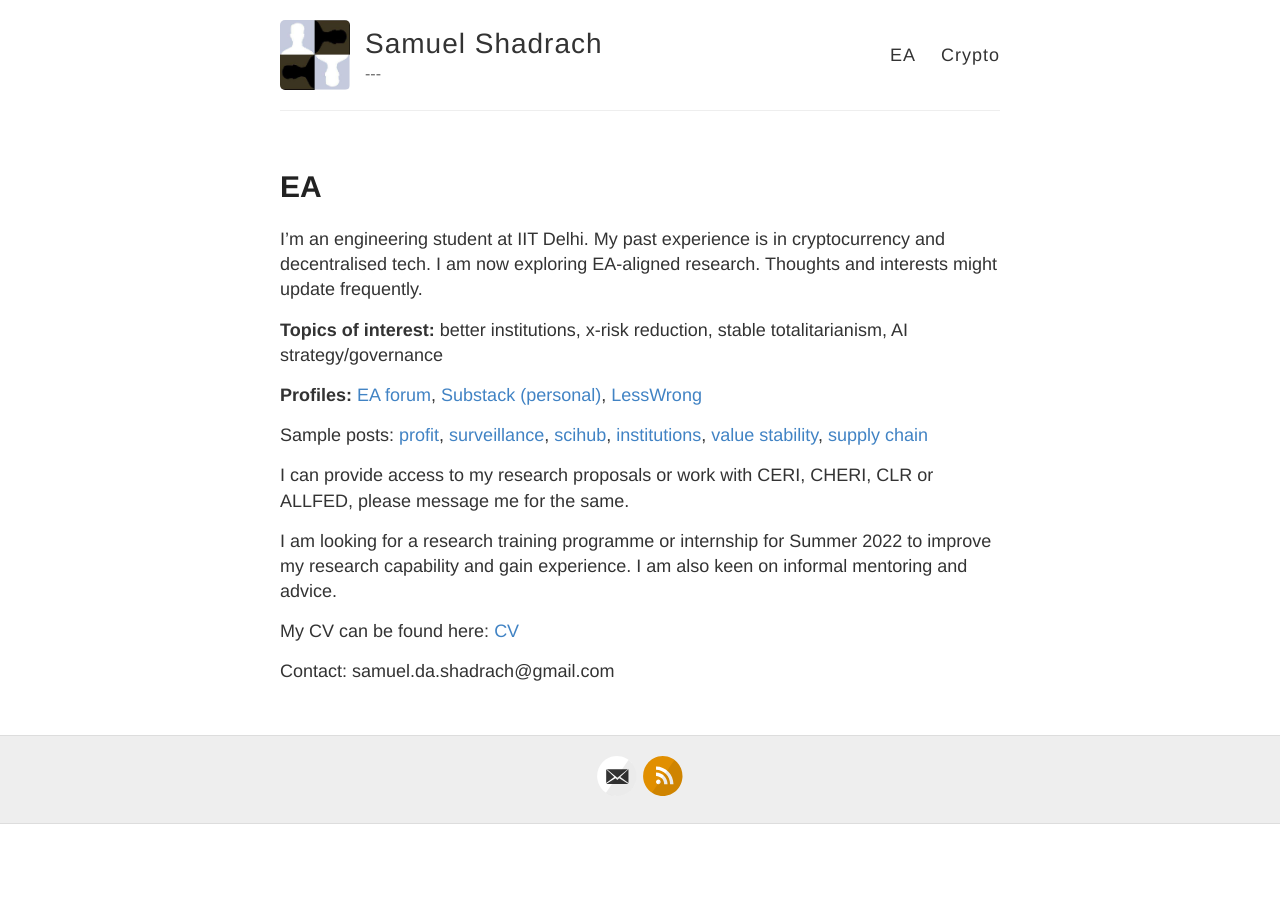
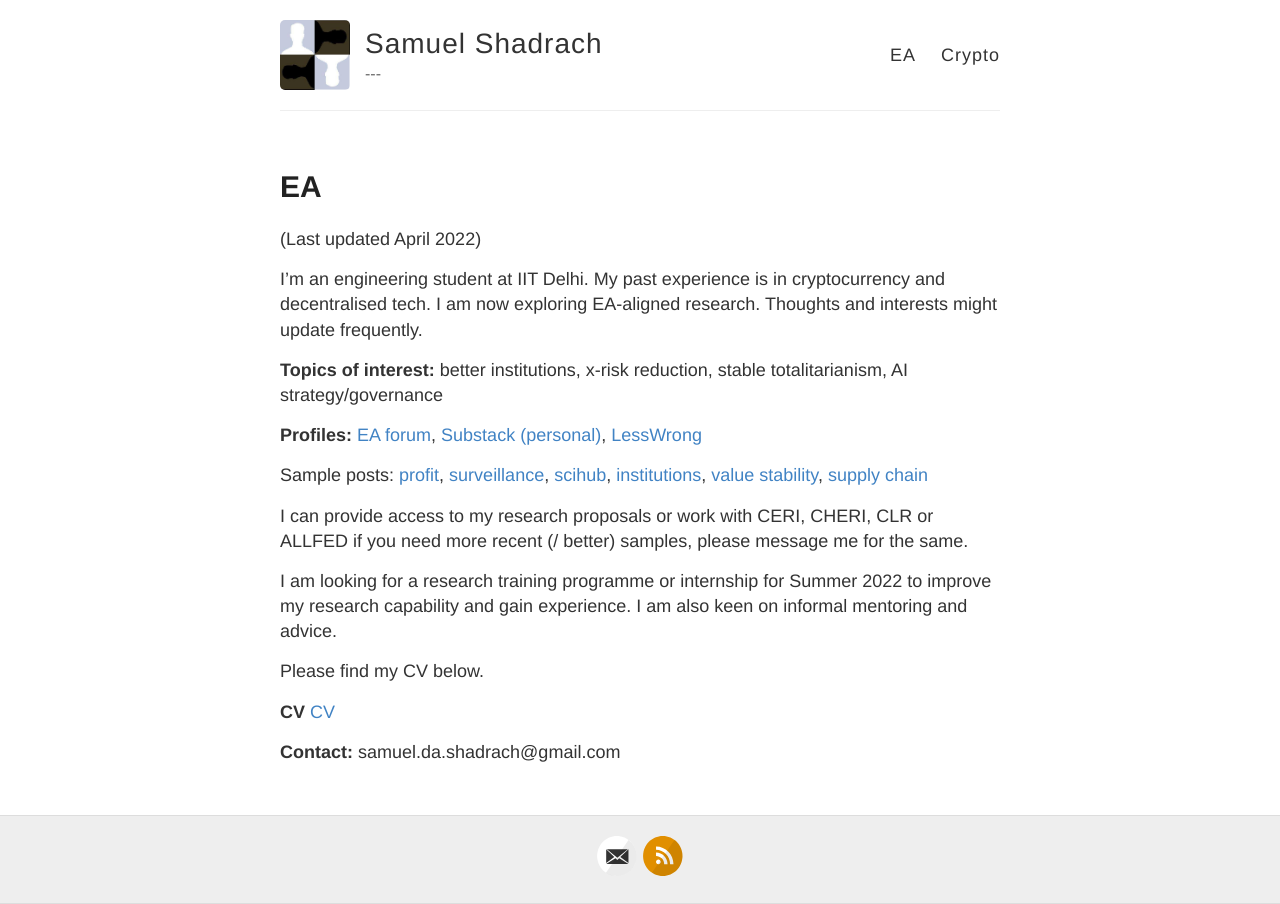
Before and after one commit to samueldashadrach/samueldashadrach.github.io, a Jekyll site: the page built from EA.md, in a window 1280 px wide. Built offline with Jekyll 4.4.1, drawn with Linux system fonts in a browser that asks for light colours.

Commit message:
Update EA.md

```diff
--- a/EA.md
+++ b/EA.md
@@ -3,6 +3,8 @@ layout: page
 title: EA
 permalink: /EA/
 ---
+
+(Last updated April 2022)
 
 I'm an engineering student at IIT Delhi. My past experience is in cryptocurrency and decentralised tech. I am now exploring EA-aligned research. Thoughts and interests might update frequently.
 
@@ -12,10 +14,12 @@ I'm an engineering student at IIT Delhi. My past experience is in cryptocurrency
 
 Sample posts: [profit](https://forum.effectivealtruism.org/posts/WKX8Jckar6QRgx6Pd/profit-maximisation-and-obligations-on-shareholders), [surveillance](https://forum.effectivealtruism.org/posts/nm2EczMBm99AZn5JK/the-case-for-studying-stylometric-deanonymisation-as), [scihub](https://forum.effectivealtruism.org/posts/Zxiugmj5EnS6SXYnS/scihub-backups-for-open-research), [institutions](https://forum.effectivealtruism.org/posts/AiH7oJh9qMBNmfsGG/institution-design-for-exponential-technology), [value stability](https://kroma.substack.com/p/some-thoughts-on-institutional-value), [supply chain](https://kroma.substack.com/p/proactive-mapping-of-global-supply)
 
-I can provide access to my research proposals or work with CERI, CHERI, CLR or ALLFED, please message me for the same.
+I can provide access to my research proposals or work with CERI, CHERI, CLR or ALLFED if you need more recent (/ better) samples, please message me for the same.
 
 I am looking for a research training programme or internship for Summer 2022 to improve my research capability and gain experience. I am also keen on informal mentoring and advice.
 
-My CV can be found here: [CV](../samuel cv ea latest.pdf)
+Please find my CV below.
 
-Contact: samuel.da.shadrach@gmail.com
+**CV** [CV](../samuel cv ea latest.pdf)
+
+**Contact:** samuel.da.shadrach@gmail.com
```
